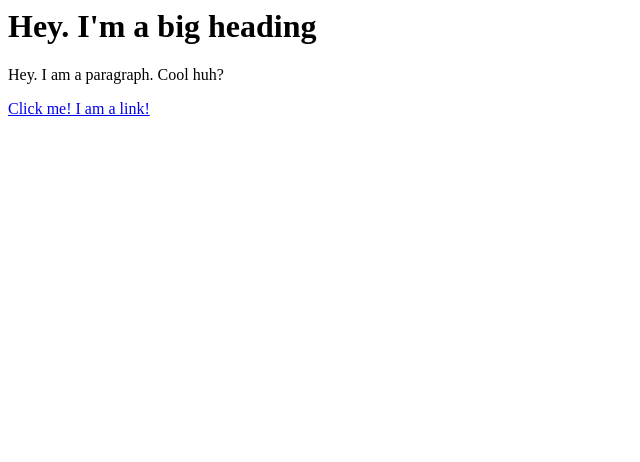
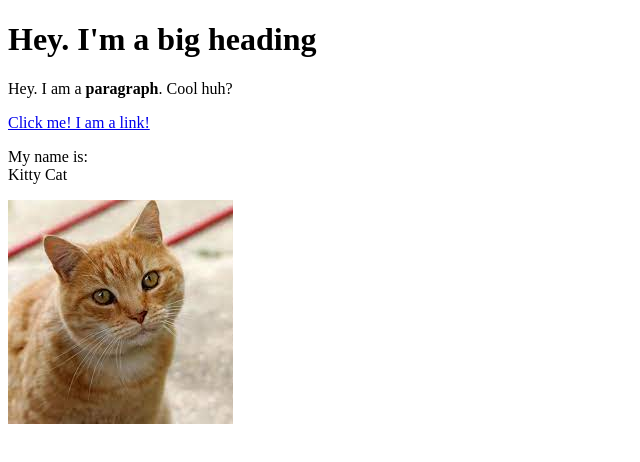
Before and after one commit to nickkindathicc/cartoon-hero, a plain HTML site: page test.html in a window 1280 px wide. Shown: the whole page, without its empty margins (0-640 px from the left). Drawn offline with Linux system fonts and the light colour scheme.

Commit message:
Added a cat image and a few more elements

```diff
--- a/test.html
+++ b/test.html
@@ -1,3 +1,16 @@
+<!DOCTYPE html>
+<html>
+<head>
+	<title>Test page</title>
+
+
+	<body>
+
 <h1>Hey. I'm a big heading</h1>
-<p>Hey. I am a paragraph. Cool huh?</p>
+<p>Hey. I am a <b>paragraph</b>. Cool huh?</p>
 <a href="https://google.com" target="_blank" title="Let's go to Google">Click me! I am a link!</a>
+<p>My name is:<br>
+Kitty Cat</p>
+<img src="img/cat.jpeg">
+</body>
+</html>
```
Also changed, not shown: img/cat.jpeg (added).
